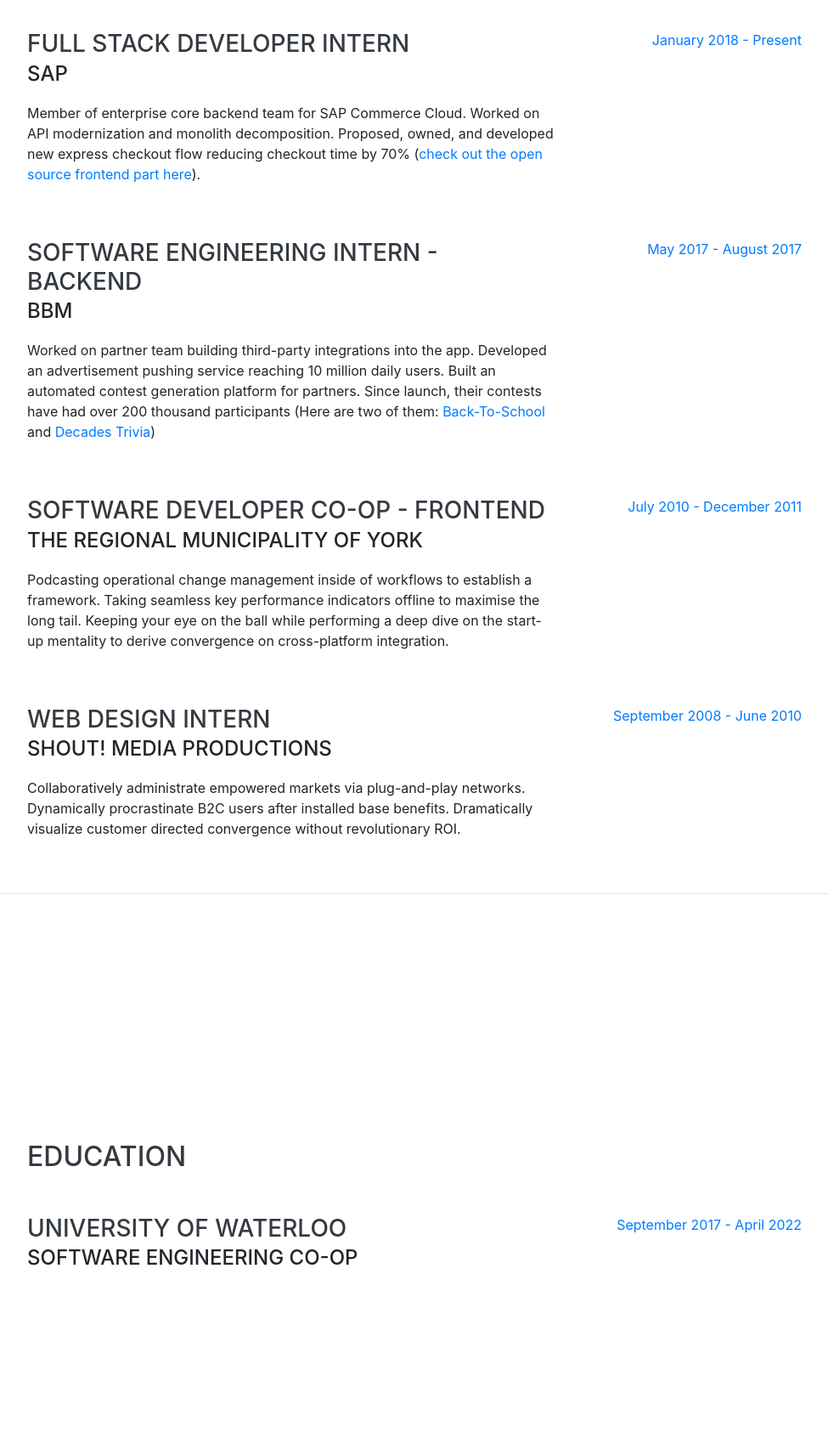
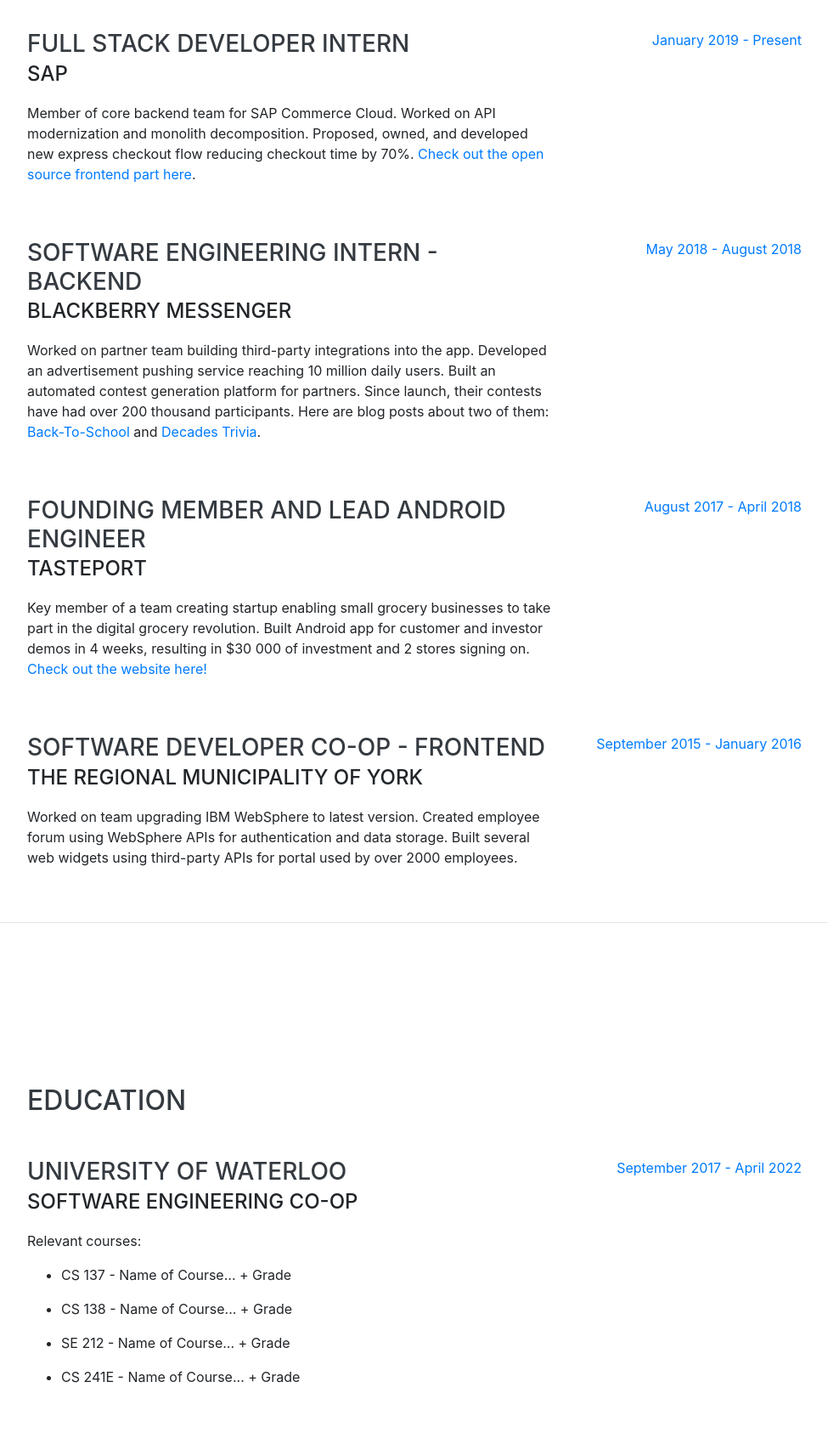
Before and after one commit to Bimde/bimde.github.io, a website with bundled scripts: page index.html in a window 1280 px wide. Shown: the part 900-2599 px from the top of the page at 85% size, without its empty margins (288-1263 px from the left). Built offline with nearby package versions, Linux system fonts and the light colour scheme; a web font is replaced by a local one.

Commit message:
Updated experience

```diff
--- a/index.html
+++ b/index.html
@@ -94,46 +94,45 @@
           <div class="resume-content">
             <h3 class="mb-0">Full Stack Developer Intern</h3>
             <div class="subheading mb-3">SAP</div>
-            <p>Member of enterprise core backend team for SAP Commerce Cloud. Worked on API modernization and monolith decomposition. Proposed, owned, and developed new express checkout flow reducing checkout time by 70% (<a target="_blank" href="https://github.com/SAP/cloud-commerce-spartacus-storefront">check out the open source frontend part here</a>). </p>
+            <p>Member of core backend team for SAP Commerce Cloud. Worked on API modernization and monolith decomposition. Proposed, owned, and developed new express checkout flow reducing checkout time by 70%. <a target="_blank" href="https://github.com/SAP/cloud-commerce-spartacus-storefront">Check out the open source frontend part here</a>. </p>
           </div>
           <div class="resume-date text-md-right">
-            <span class="text-primary">January 2018 - Present</span>
+            <span class="text-primary">January 2019 - Present</span>
           </div>
         </div>
 
         <div class="resume-item d-flex flex-column flex-md-row justify-content-between mb-5">
           <div class="resume-content">
             <h3 class="mb-0">Software Engineering Intern - Backend</h3>
-            <div class="subheading mb-3">BBM</div>
-            <p>Worked on partner team building third-party integrations into the app. Developed an advertisement pushing service reaching 10 million daily users. Built an automated contest generation platform for partners. Since launch, their contests have had over 200 thousand participants (Here are two of them: <a target="_blank" href="https://blog.bbm.com/2018/09/06/bbm-and-7awi-launch-back-to-school-trivia-contest-across-gcc-countries/">Back-To-School</a> and <a target="_blank" href="https://blog.bbm.com/2018/09/13/time-travel-with-bbm-messengers-decades-trivia-challenge-to-win-shopping-sprees-in-canada-and-the-us/">Decades Trivia</a>) </p>
+            <div class="subheading mb-3">BlackBerry Messenger</div>
+            <p>Worked on partner team building third-party integrations into the app. Developed an advertisement pushing service reaching 10 million daily users. Built an automated contest generation platform for partners. Since launch, their contests have had over 200 thousand participants. Here are blog posts about two of them: <a target="_blank" href="https://blog.bbm.com/2018/09/06/bbm-and-7awi-launch-back-to-school-trivia-contest-across-gcc-countries/">Back-To-School</a> and <a target="_blank" href="https://blog.bbm.com/2018/09/13/time-travel-with-bbm-messengers-decades-trivia-challenge-to-win-shopping-sprees-in-canada-and-the-us/">Decades Trivia</a>. </p>
           </div>
           <div class="resume-date text-md-right">
-            <span class="text-primary">May 2017 - August 2017</span>
+            <span class="text-primary">May 2018 - August 2018</span>
           </div>
         </div>
 
         <div class="resume-item d-flex flex-column flex-md-row justify-content-between mb-5">
           <div class="resume-content">
-            <h3 class="mb-0">Software Developer Co-op - Frontend</h3>
-            <div class="subheading mb-3">The Regional Municipality of York</div>
-            <p>Podcasting operational change management inside of workflows to establish a framework. Taking seamless key performance indicators offline to maximise the long tail. Keeping your eye on the ball while performing a deep dive on the start-up mentality to derive convergence on cross-platform integration.</p>
+            <h3 class="mb-0">Founding Member and Lead Android Engineer</h3>
+            <div class="subheading mb-3">Tasteport</div>
+            <p>Key member of a team creating startup enabling small grocery businesses to take part in the digital grocery revolution. Built Android app for customer and investor demos in 4 weeks, resulting in $30 000 of investment and 2 stores signing on. <a target="_blank" href="https://www.tasteport.com/">Check out the website here!</a></p>
           </div>
           <div class="resume-date text-md-right">
-            <span class="text-primary">July 2010 - December 2011</span>
+            <span class="text-primary">August 2017 - April 2018</span>
           </div>
         </div>
 
         <div class="resume-item d-flex flex-column flex-md-row justify-content-between">
           <div class="resume-content">
-            <h3 class="mb-0">Web Design Intern</h3>
-            <div class="subheading mb-3">Shout! Media Productions</div>
-            <p>Collaboratively administrate empowered markets via plug-and-play networks. Dynamically procrastinate B2C users after installed base benefits. Dramatically visualize customer directed convergence without revolutionary ROI.</p>
+            <h3 class="mb-0">Software Developer Co-op - Frontend</h3>
+            <div class="subheading mb-3">The Regional Municipality of York</div>
+            <p>Worked on team upgrading IBM WebSphere to latest version. Created employee forum using WebSphere APIs for authentication and data storage. Built several web widgets using third-party APIs for portal used by over 2000 employees.</p>
           </div>
           <div class="resume-date text-md-right">
-            <span class="text-primary">September 2008 - June 2010</span>
+            <span class="text-primary">September 2015 - January 2016</span>
           </div>
         </div>
-
       </div>
 
     </section>
@@ -148,7 +147,11 @@
           <div class="resume-content">
             <h3 class="mb-0">University of Waterloo</h3>
             <div class="subheading mb-3">Software Engineering Co-op</div>
-            <p></p>
+            <p>Relevant courses:</p>
+            <ul><li>CS 137 - Name of Course... + Grade</li></ul>
+            <ul><li>CS 138 - Name of Course... + Grade</li></ul>
+            <ul><li>SE 212 - Name of Course... + Grade</li></ul>
+            <ul><li>CS 241E - Name of Course... + Grade</li></ul>
           </div>
           <div class="resume-date text-md-right">
             <span class="text-primary">September 2017 - April 2022</span>
@@ -226,8 +229,8 @@
     <section class="resume-section p-3 p-lg-5 d-flex align-items-center" id="interests">
       <div class="w-100">
         <h2 class="mb-5">Interests</h2>
-        <p>Apart from being a web developer, I enjoy most of my time being outdoors. In the winter, I am an avid skier and novice ice climber. During the warmer months here in Colorado, I enjoy mountain biking, free climbing, and kayaking.</p>
-        <p class="mb-0">When forced indoors, I follow a number of sci-fi and fantasy genre movies and television shows, I am an aspiring chef, and I spend a large amount of my free time exploring the latest technology advancements in the front-end web development world.</p>
+        <p style="text-decoration: line-through;">Apart from being a web developer, I enjoy most of my time being outdoors. In the winter, I am an avid skier and novice ice climber. During the warmer months here in Colorado, I enjoy mountain biking, free climbing, and kayaking.</p>
+        <p class="mb-0" style="text-decoration: line-through;">When forced indoors, I follow a number of sci-fi and fantasy genre movies and television shows, I am an aspiring chef, and I spend a large amount of my free time exploring the latest technology advancements in the front-end web development world.</p>
       </div>
     </section>
 
```
